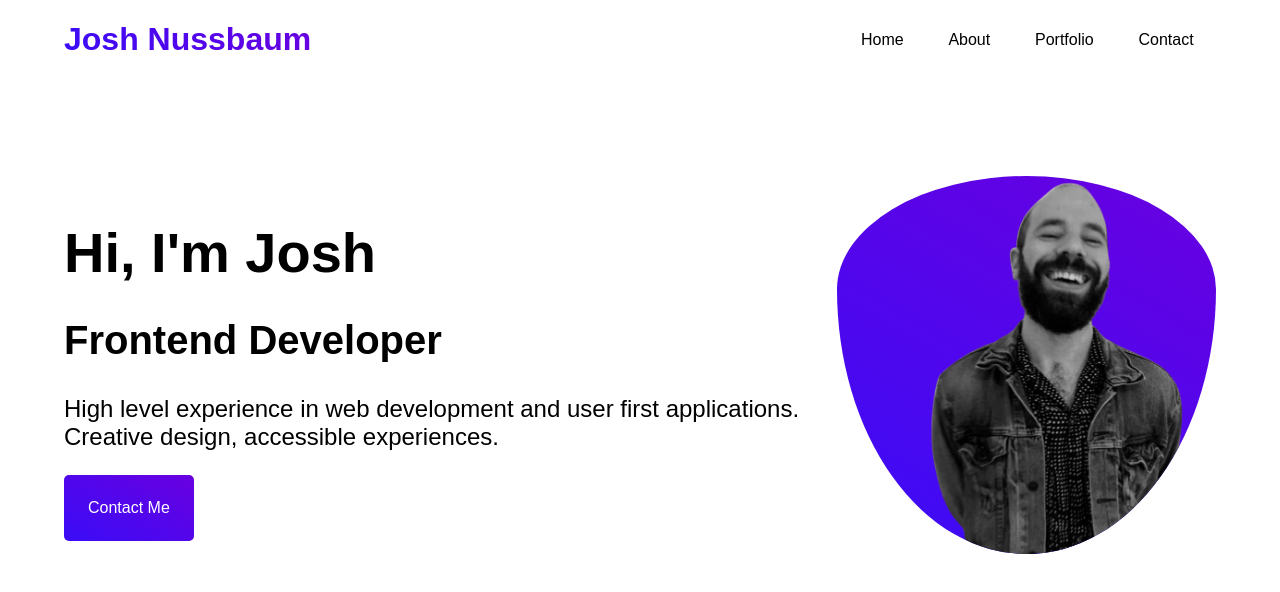
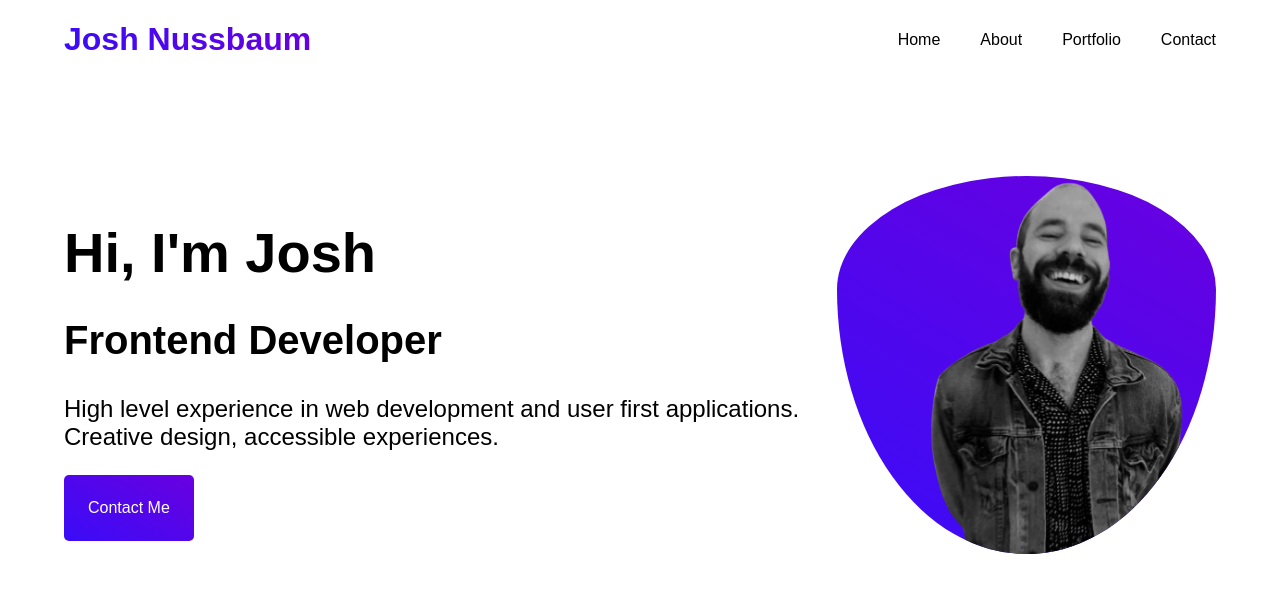
Before and after one commit to joshnussbaum89/portfolio-2021, a Gatsby site: page / in a window 1280 px wide. Built offline with nearby package versions, Linux system fonts and the light colour scheme; Gatsby itself is replaced by a stand-in of ours.

Commit message:
add link styles

```diff
--- a/src/components/Hero.js
+++ b/src/components/Hero.js
@@ -15,9 +15,6 @@ const HeroStyles = styled.div`
   }
   .hero-card:first-child {
     text-align: center;
-    /* h3 {
-      font-weight: 200;
-    } */
   }
 
   button {
@@ -35,7 +32,7 @@ const HeroStyles = styled.div`
     border-radius: 50% 50% 50% 50% / 30% 30% 70% 70%;
   }
 
-  @media (min-width: 768px) {
+  @media (min-width: 800px) {
     grid-template-columns: 2fr 1fr;
 
     .hero-card:first-child {
--- a/src/components/Nav.js
+++ b/src/components/Nav.js
@@ -1,4 +1,5 @@
 import React from 'react';
+import { Link } from 'gatsby';
 import styled from 'styled-components';
 
 const NavStyles = styled.nav`
@@ -6,7 +7,8 @@ const NavStyles = styled.nav`
   align-items: center;
   justify-content: space-between;
 
-  h1 {
+  h1,
+  ul a:hover {
     background: -webkit-linear-gradient(210deg, var(--purple), var(--blue));
     -webkit-background-clip: text;
     -webkit-text-fill-color: transparent;
@@ -15,12 +17,18 @@ const NavStyles = styled.nav`
   ul {
     display: none;
     list-style: none;
-    li {
-      padding: 0 1.4rem;
+    li:not(:last-child) {
+      margin-right: 2.5rem;
+    }
+    a {
+      text-decoration: none;
+      background: black;
+      -webkit-background-clip: text;
+      -webkit-text-fill-color: transparent;
     }
   }
 
-  @media (min-width: 768px) {
+  @media (min-width: 800px) {
     ul {
       display: flex;
     }
@@ -32,10 +40,18 @@ const Nav = () => {
     <NavStyles>
       <h1>Josh Nussbaum</h1>
       <ul>
-        <li>Home</li>
-        <li>About</li>
-        <li>Portfolio</li>
-        <li>Contact</li>
+        <li>
+          <Link to='/'>Home</Link>
+        </li>
+        <li>
+          <Link to='/'>About</Link>
+        </li>
+        <li>
+          <Link to='/'>Portfolio</Link>
+        </li>
+        <li>
+          <Link to='/'>Contact</Link>
+        </li>
       </ul>
     </NavStyles>
   );
--- a/src/styles/GlobalStyles.js
+++ b/src/styles/GlobalStyles.js
@@ -35,7 +35,7 @@ const GlobalStyles = createGlobalStyle`
         font-size: var(--medium);
     }
 
-    @media (min-width: 768px) {
+    @media (min-width: 800px) {
         body {
             margin: 0 4rem;
         }
```
